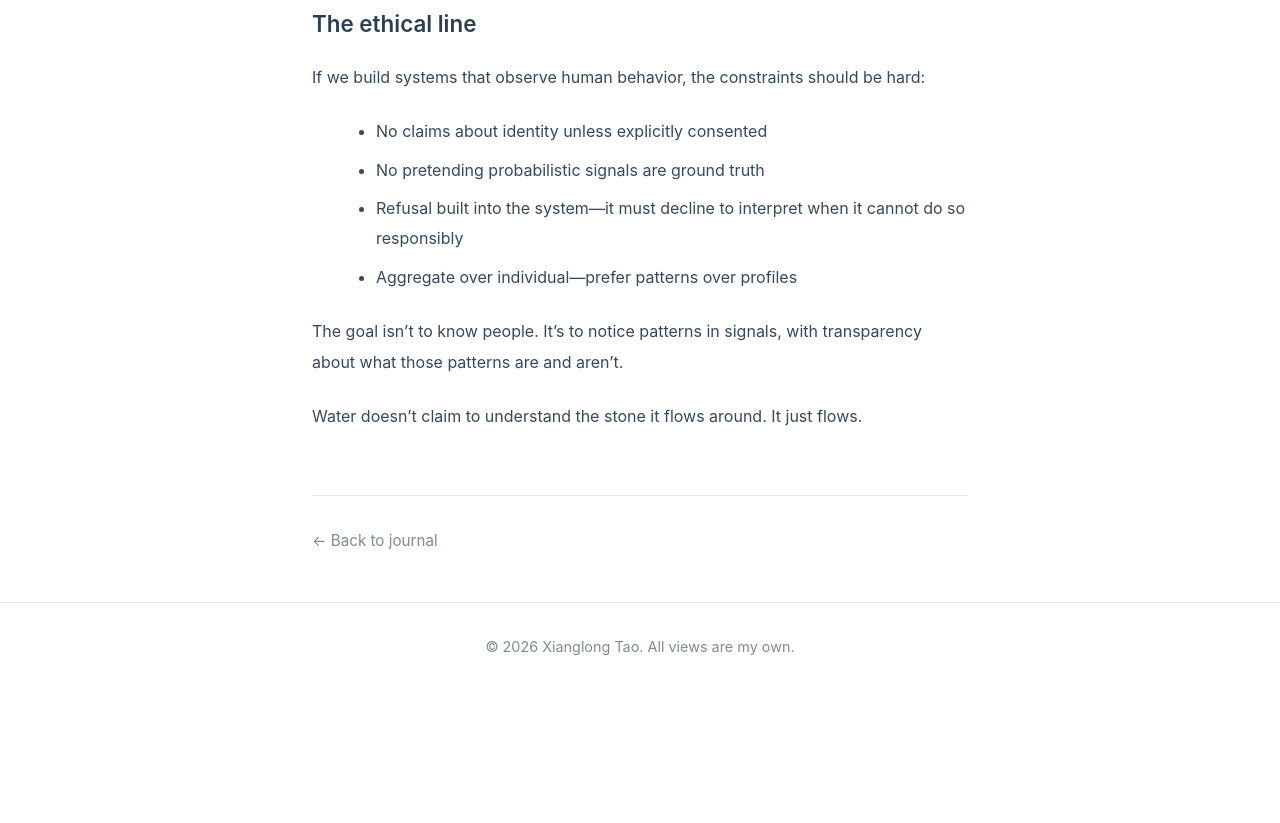
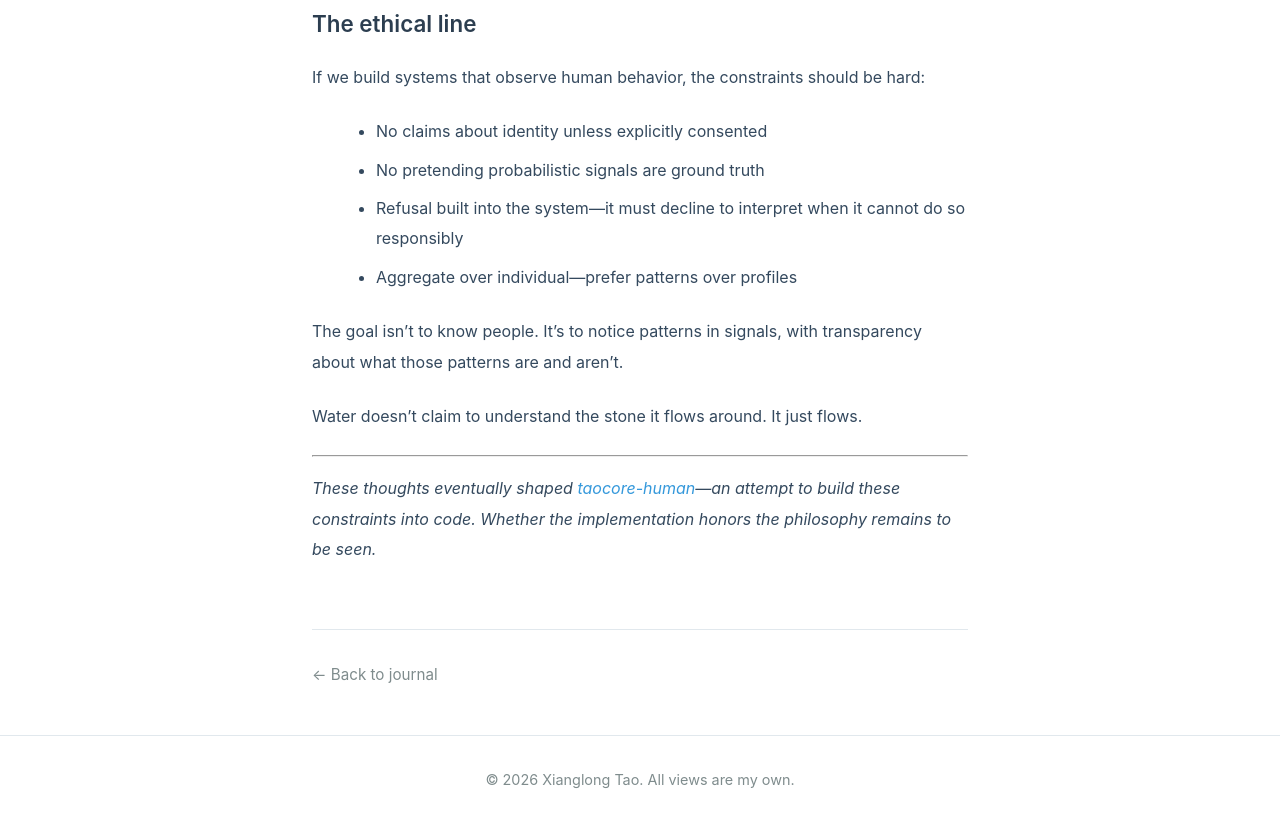
Before and after one commit to daidaitaotao/contextself.com, an Astro site: page /journal/on-observing-without-judging in a window 1280 px wide. Shown: the part 1362-2185 px from the top of the page. Before the commit the page ends 2052 px from the top, so only its background shows below. Built offline with nearby package versions, Linux system fonts and the light colour scheme; Astro itself is replaced by a stand-in of ours.

Commit message:
Link journal entry to taocore-human implementation
Add closing note connecting the philosophical reflection
to the actual code that emerged from it.

Co-Authored-By: Claude Opus 4.5 <noreply@anthropic.com>

```diff
--- a/src/content/journal/on-observing-without-judging.md
+++ b/src/content/journal/on-observing-without-judging.md
@@ -40,3 +40,7 @@ If we build systems that observe human behavior, the constraints should be hard:
 The goal isn't to know people. It's to notice patterns in signals, with transparency about what those patterns are and aren't.
 
 Water doesn't claim to understand the stone it flows around. It just flows.
+
+---
+
+*These thoughts eventually shaped [taocore-human](https://github.com/daidaitaotao/taocore-human)—an attempt to build these constraints into code. Whether the implementation honors the philosophy remains to be seen.*
```
